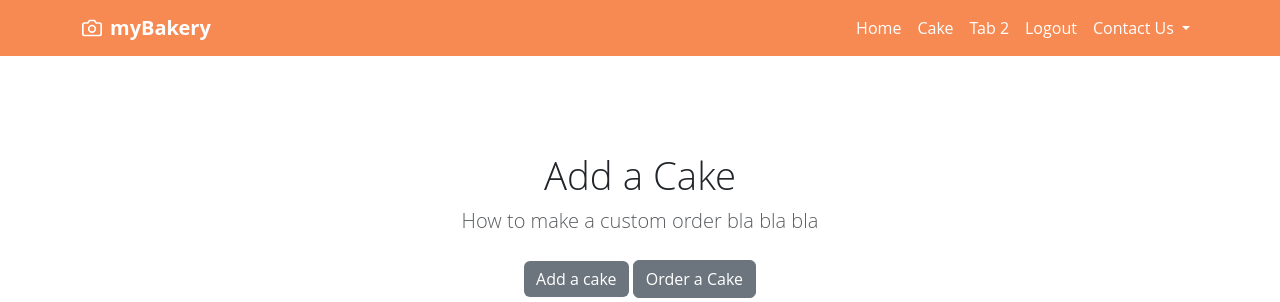
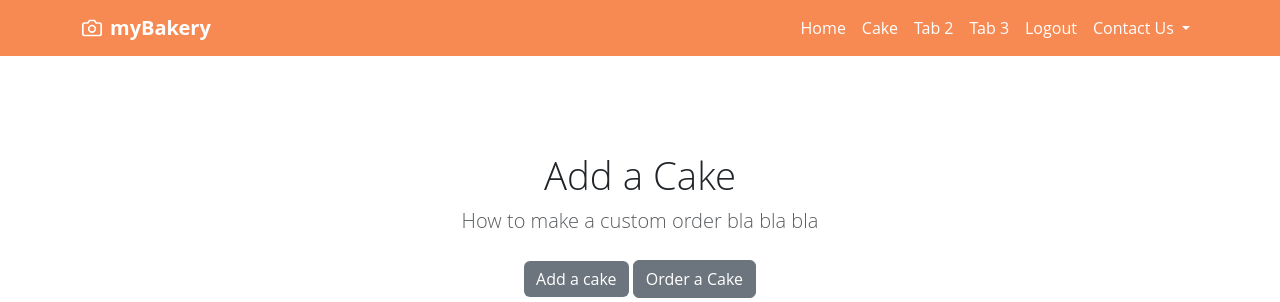
Before and after one commit to mfazapl/UAS_PEMROGRAMMAN_WEB_II, a PHP site: page /CakePage.php in a window 1280 px wide. Shown: the top 302 px of the page. Run offline with PHP 8.4, Linux system fonts and the light colour scheme; data comes from the database, SQL or seed files in the repository.

Commit message:
adding new tab

```diff
--- a/components/header.inc.php
+++ b/components/header.inc.php
@@ -109,6 +109,9 @@
                     <a class="nav-link" href="#">Tab 2</a>
                 </li>
                 <li>
+                    <a class="nav-link" href="#">Tab 3</a>
+                </li>
+                <li>
                     <a class="nav-link" href="Logout.php">Logout</a>
                 </li>
                 <li class="nav-item dropdown">
```
